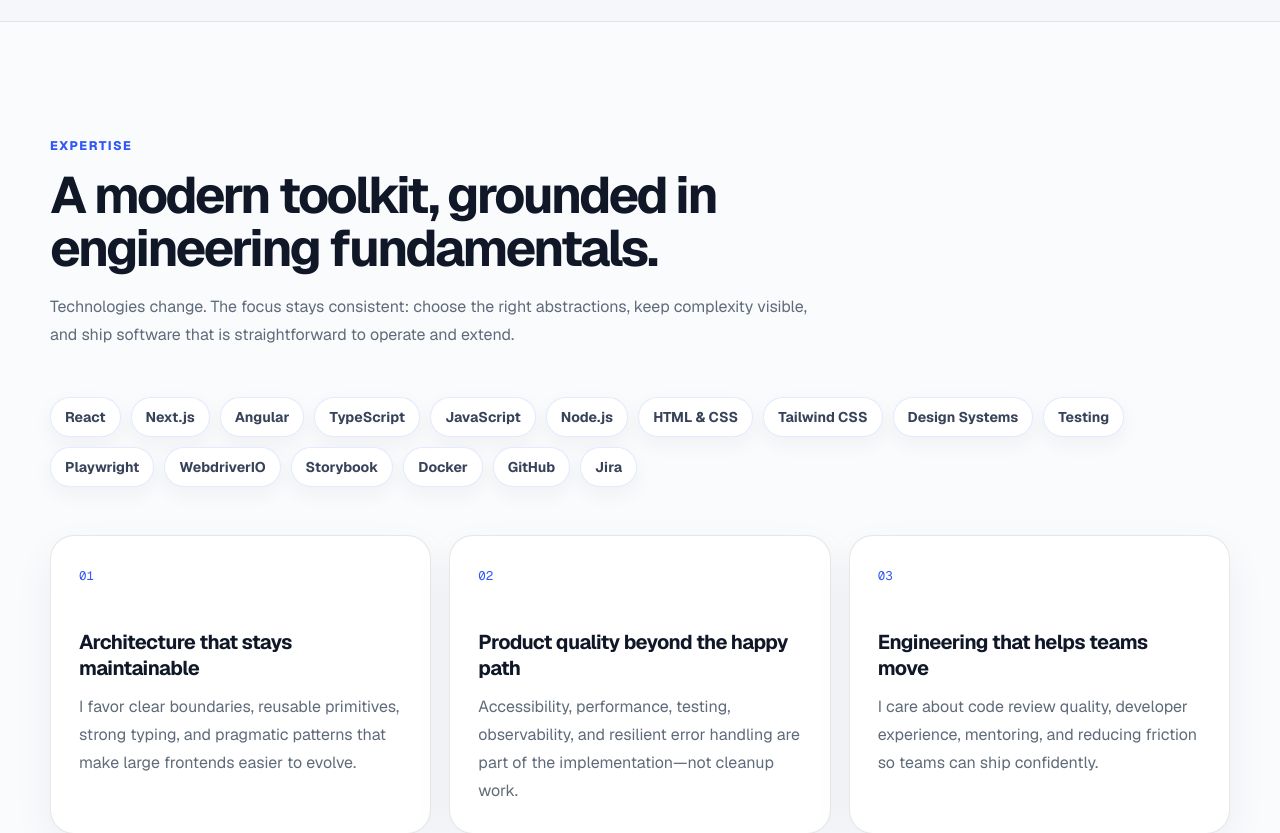
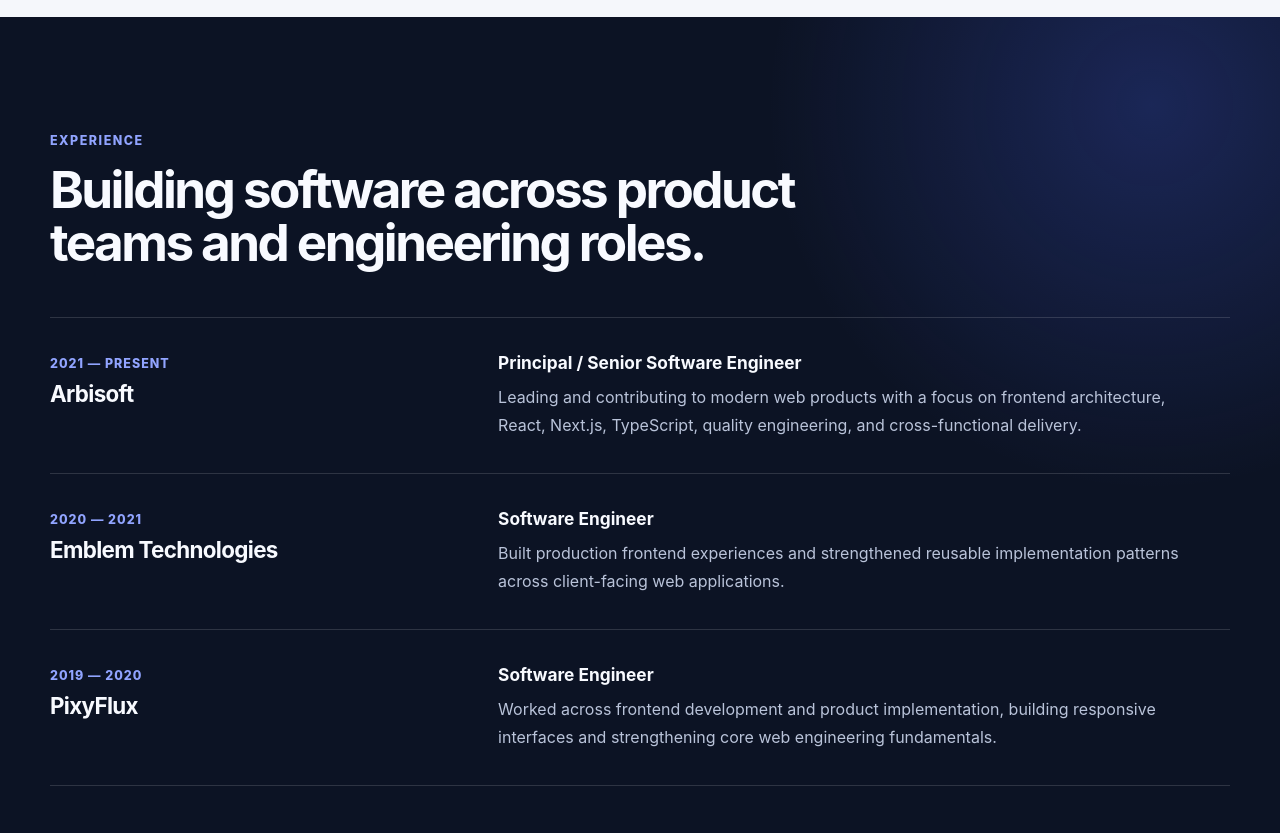
Before and after one commit to saqibRafique/Portfolio, a Next.js app: page / in a window 1280 px wide. Shown: the part 1580-2413 px from the top of the page. Built offline with nearby package versions, Linux system fonts and the light colour scheme.

Commit message:
feat: add experience and harden static build

```diff
--- a/app/globals.css
+++ b/app/globals.css
@@ -27,7 +27,8 @@
     radial-gradient(circle at 15% 0%, rgba(49, 87, 246, 0.12), transparent 28rem),
     radial-gradient(circle at 90% 12%, rgba(113, 75, 242, 0.1), transparent 30rem),
     var(--bg);
-  font-family: var(--font-geist-sans), Arial, sans-serif;
+  font-family: Inter, ui-sans-serif, -apple-system, BlinkMacSystemFont, "Segoe UI", sans-serif;
+  text-rendering: optimizeLegibility;
 }
 
 a {
@@ -94,7 +95,7 @@
 .nav-links {
   display: flex;
   align-items: center;
-  gap: 28px;
+  gap: 24px;
   color: var(--muted);
   font-size: 0.9rem;
   font-weight: 600;
@@ -322,6 +323,17 @@
   background: rgba(255, 255, 255, 0.55);
 }
 
+.section-dark {
+  color: #f8faff;
+  background:
+    radial-gradient(circle at 90% 10%, rgba(75, 103, 255, 0.23), transparent 24rem),
+    var(--dark);
+}
+
+.section-dark .kicker {
+  color: #91a4ff;
+}
+
 .section-heading {
   max-width: 760px;
   margin-bottom: 48px;
@@ -362,6 +374,47 @@
   font-size: 1.06rem;
 }
 
+.experience-heading {
+  max-width: 780px;
+}
+
+.experience-list {
+  border-top: 1px solid rgba(255, 255, 255, 0.14);
+}
+
+.experience-row {
+  padding: 34px 0;
+  border-bottom: 1px solid rgba(255, 255, 255, 0.14);
+  display: grid;
+  grid-template-columns: 0.7fr 1.3fr;
+  gap: 54px;
+}
+
+.experience-period {
+  color: #91a4ff;
+  font-size: 0.78rem;
+  font-weight: 800;
+  letter-spacing: 0.08em;
+  text-transform: uppercase;
+}
+
+.experience-row h3 {
+  margin: 8px 0 0;
+  font-size: 1.4rem;
+  letter-spacing: -0.03em;
+}
+
+.experience-row strong {
+  font-size: 1.08rem;
+}
+
+.experience-row p {
+  max-width: 690px;
+  margin: 10px 0 0;
+  color: #b9c3d9;
+  line-height: 1.75;
+}
+
 .skill-grid {
   display: flex;
   flex-wrap: wrap;
@@ -397,7 +450,7 @@
 
 .card-index {
   color: var(--accent);
-  font-family: var(--font-geist-mono), monospace;
+  font-family: "SFMono-Regular", Consolas, "Liberation Mono", monospace;
   font-size: 0.78rem;
 }
 
@@ -551,7 +604,7 @@
   gap: 22px;
 }
 
-@media (max-width: 900px) {
+@media (max-width: 980px) {
   .nav-links {
     display: none;
   }
@@ -639,6 +692,11 @@
     padding-block: 80px;
   }
 
+  .experience-row {
+    grid-template-columns: 1fr;
+    gap: 16px;
+  }
+
   .projects-grid {
     grid-template-columns: 1fr;
   }
--- a/app/layout.tsx
+++ b/app/layout.tsx
@@ -1,16 +1,5 @@
 import type { Metadata } from "next";
-import { Geist, Geist_Mono } from "next/font/google";
 import "./globals.css";
-
-const geist = Geist({
-  variable: "--font-geist-sans",
-  subsets: ["latin"],
-});
-
-const geistMono = Geist_Mono({
-  variable: "--font-geist-mono",
-  subsets: ["latin"],
-});
 
 export const metadata: Metadata = {
   metadataBase: new URL("https://saqib-portfolio-87708.web.app"),
@@ -57,8 +46,8 @@
   children: React.ReactNode;
 }>) {
   return (
-    <html lang="en" suppressHydrationWarning>
-      <body className={`${geist.variable} ${geistMono.variable}`}>{children}</body>
+    <html lang="en">
+      <body>{children}</body>
     </html>
   );
 }
--- a/app/page.tsx
+++ b/app/page.tsx
@@ -17,6 +17,30 @@
   "Docker",
   "GitHub",
   "Jira",
+];
+
+const experience = [
+  {
+    company: "Arbisoft",
+    role: "Principal / Senior Software Engineer",
+    period: "2021 — Present",
+    summary:
+      "Leading and contributing to modern web products with a focus on frontend architecture, React, Next.js, TypeScript, quality engineering, and cross-functional delivery.",
+  },
+  {
+    company: "Emblem Technologies",
+    role: "Software Engineer",
+    period: "2020 — 2021",
+    summary:
+      "Built production frontend experiences and strengthened reusable implementation patterns across client-facing web applications.",
+  },
+  {
+    company: "PixyFlux",
+    role: "Software Engineer",
+    period: "2019 — 2020",
+    summary:
+      "Worked across frontend development and product implementation, building responsive interfaces and strengthening core web engineering fundamentals.",
+  },
 ];
 
 const projects = [
@@ -99,6 +123,7 @@
           </a>
           <nav className="nav-links" aria-label="Primary navigation">
             <a href="#about">About</a>
+            <a href="#experience">Experience</a>
             <a href="#expertise">Expertise</a>
             <a href="#work">Work</a>
             <a href="#contact">Contact</a>
@@ -202,6 +227,29 @@
               simplify complex implementations, mentor developers, and promote
               practices that keep teams productive as products grow.
             </p>
+          </div>
+        </div>
+      </section>
+
+      <section className="section section-dark" id="experience">
+        <div className="shell">
+          <div className="section-heading experience-heading">
+            <span className="kicker">Experience</span>
+            <h2>Building software across product teams and engineering roles.</h2>
+          </div>
+          <div className="experience-list">
+            {experience.map((item) => (
+              <article className="experience-row" key={item.company}>
+                <div>
+                  <span className="experience-period">{item.period}</span>
+                  <h3>{item.company}</h3>
+                </div>
+                <div>
+                  <strong>{item.role}</strong>
+                  <p>{item.summary}</p>
+                </div>
+              </article>
+            ))}
           </div>
         </div>
       </section>
```
